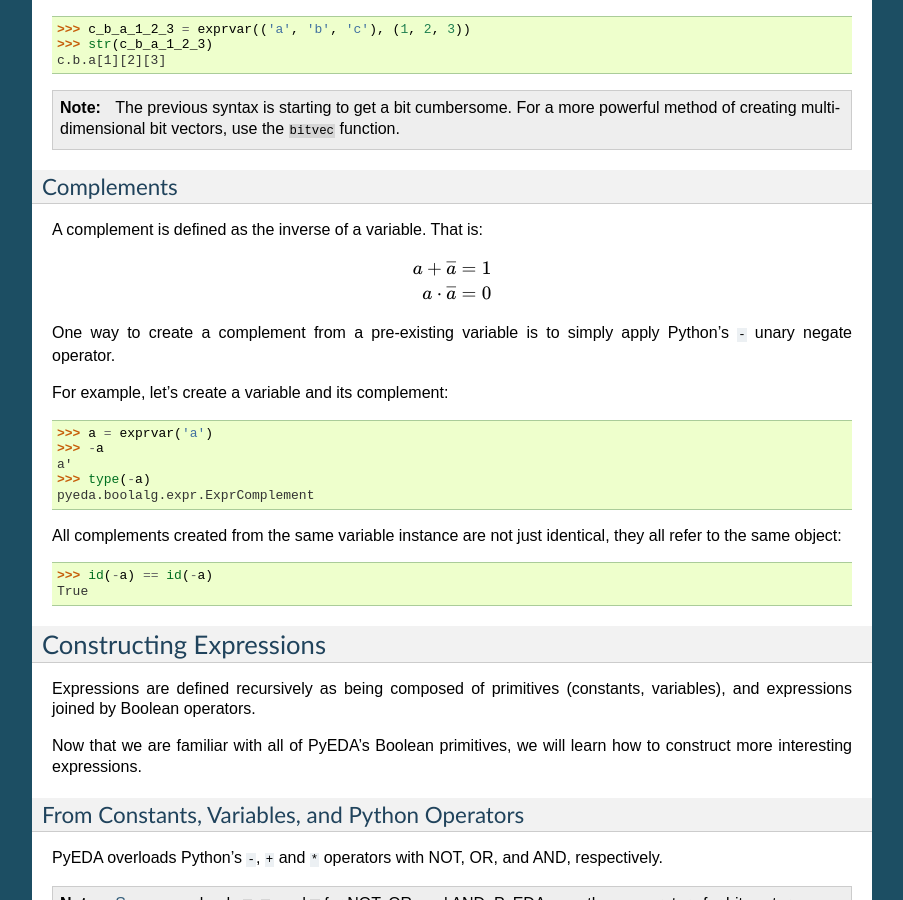
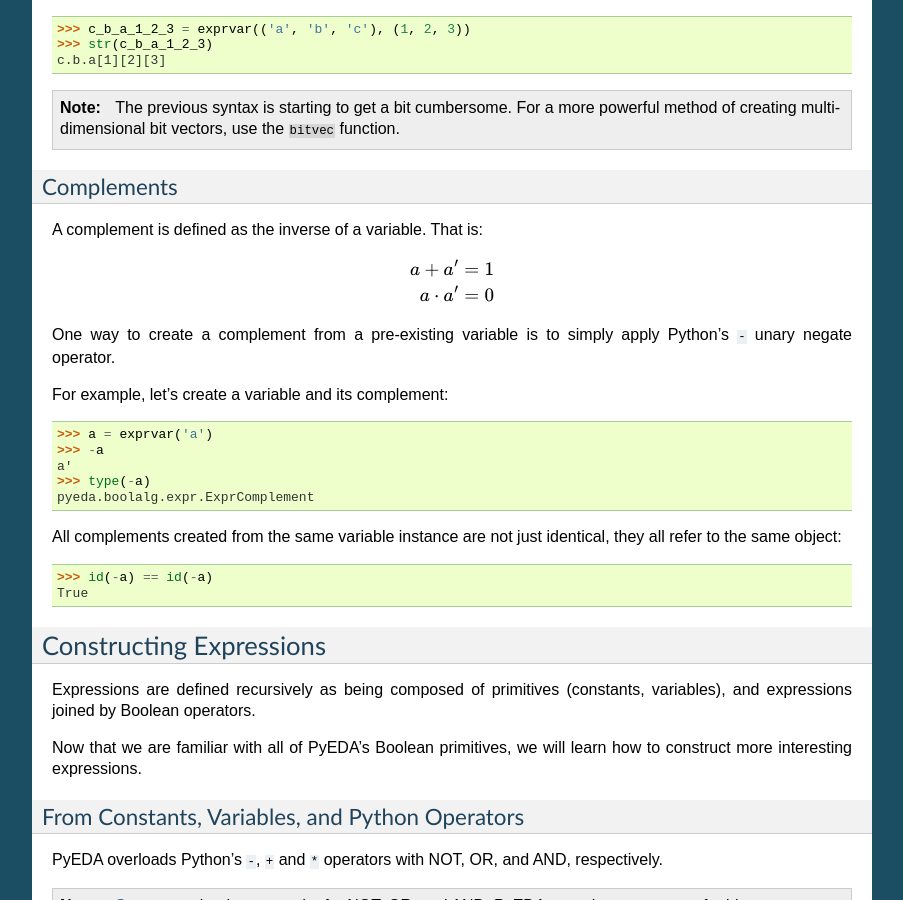
Before and after one commit to cjdrake/pyeda, a Sphinx documentation site: the page built from doc/source/expr.rst, in a window 1280 px wide and 900 px high, scrolled down 2816 px. Shown: the whole window, without its empty margins (198-1101 px from the left). Built offline with Sphinx 7.4.7, drawn with Linux system fonts in a browser that asks for light colours.

Commit message:
Use prime instead of overline

```diff
--- a/doc/source/boolalg.rst
+++ b/doc/source/boolalg.rst
@@ -124,7 +124,7 @@ Other Binary Operators
 For reference, here is a table of all binary Boolean operators:
 
 .. csv-table::
-   :header: :math:`f`, :math:`g`, 0, :math:`f \\downarrow g`, :math:`f < g`, :math:`\\overline{f}`, :math:`f > g`, :math:`\\overline{g}`, :math:`f \\ne g`, :math:`f \\uparrow g`, :math:`f \\cdot g`, :math:`f = g`, :math:`g`, :math:`f \\le g`, :math:`f`, :math:`f \\ge g`, :math:`f + g`, 1
+   :header: :math:`f`, :math:`g`, 0, :math:`f \\downarrow g`, :math:`f < g`, :math:`f'`, :math:`f > g`, :math:`g'`, :math:`f \\ne g`, :math:`f \\uparrow g`, :math:`f \\cdot g`, :math:`f = g`, :math:`g`, :math:`f \\le g`, :math:`f`, :math:`f \\ge g`, :math:`f + g`, 1
    :widths: 4, 4, 8, 8, 8, 8, 8, 8, 8, 8, 8, 8, 8, 8, 8, 8, 8, 8
    :stub-columns: 2
 
--- a/doc/source/expr.rst
+++ b/doc/source/expr.rst
@@ -174,9 +174,9 @@ A complement is defined as the inverse of a variable.
 That is:
 
 .. math::
-   a + \overline{a} = 1
+   a + a' = 1
 
-   a \cdot \overline{a} = 0
+   a \cdot a' = 0
 
 One way to create a complement from a pre-existing variable is to simply
 apply Python's ``-`` unary negate operator.
```
